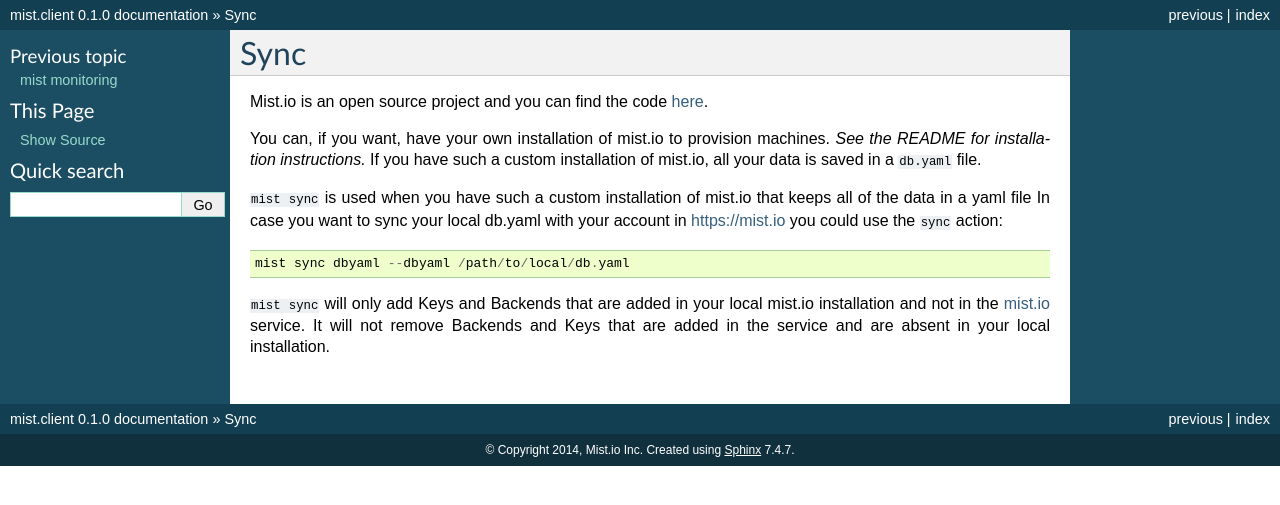
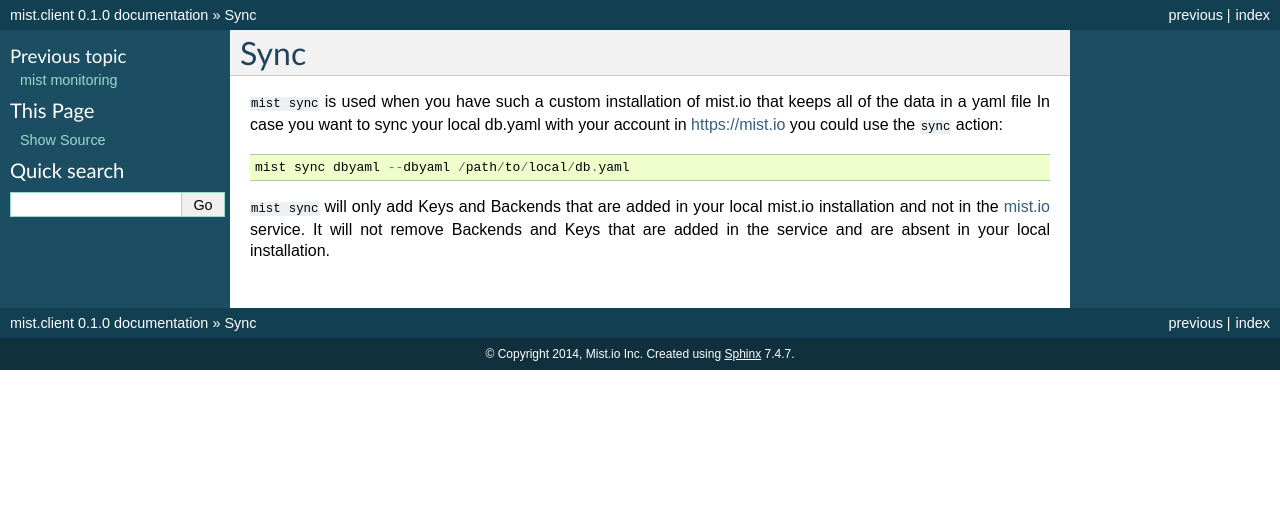
Before and after one commit to mistio/mist.client, a Sphinx documentation site: the page built from docs/source/cmd/sync.rst, in a window 1280 px wide. Shown: the top 505 px of the page. Built offline with Sphinx 7.4.7, drawn with Linux system fonts in a browser that asks for light colours.

Commit message:
Update mist sync documentation

```diff
--- a/docs/source/cmd/sync.rst
+++ b/docs/source/cmd/sync.rst
@@ -1,14 +1,5 @@
 Sync
 ****
-Mist.io is an open source project and you can find the code `here`_.
-
-.. _here: https://github.com/mistio/mist.io
-
-
-You can, if you want, have your own installation of mist.io to provision machines. *See the README for installation instructions.*
-If you have such a custom installation of mist.io, all your data is saved in a ``db.yaml`` file.
-
-
 ``mist sync`` is used when you have such a custom installation of mist.io that keeps all of the data in a yaml file
 In case you want to sync your local db.yaml with your account in https://mist.io you could use the ``sync``
 action::
```
